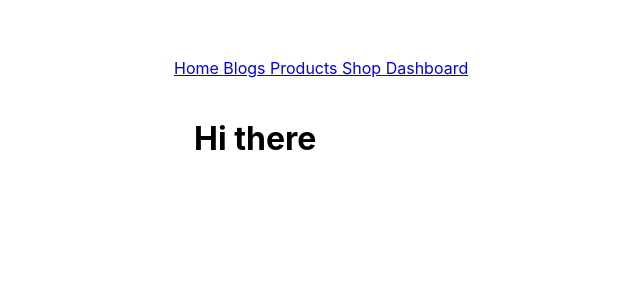
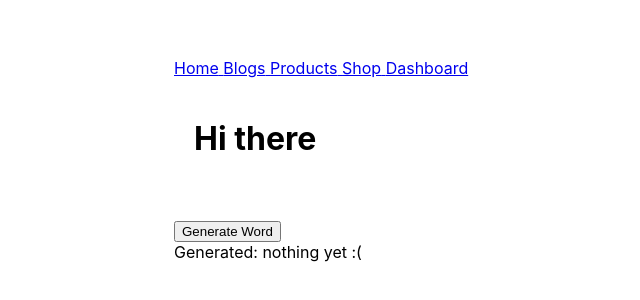
Before and after one commit to Jerga99/next-13-preview, a Next.js app: page / in a window 1280 px wide. Shown: the part 142-442 px from the top of the page, without its empty margins (66-706 px from the left). Built offline with nearby package versions, Linux system fonts and the light colour scheme.

Commit message:
Word generator

```diff
--- a/app/layout.jsx
+++ b/app/layout.jsx
@@ -1,5 +1,6 @@
 import "../styles/globals.css";
 import Navigation from "./shared/Navigation";
+import WordGenerator from "./shared/WordGenerator";
 
 export default function RootLayout({ children }) {
   return (
@@ -8,6 +9,8 @@ export default function RootLayout({ children }) {
       <body className="container">
         <Navigation />
         {children}
+        <br></br>
+        <WordGenerator />
       </body>
     </html>
   )
--- /dev/null
+++ b/app/shared/WordGenerator.jsx
@@ -0,0 +1,23 @@
+// It will not work unless...
+"use client";
+
+import { useState } from "react";
+
+const words = ["hello", "pumpkin", "cat", "car", "house", "audio", "video"];
+
+export default function WordGenerator() {
+  const [word, setWord] = useState("nothing yet :(");
+
+  const generate = () => {
+    const randomWord = words[Math.floor(Math.random() * words.length)];
+    setWord(randomWord);
+  }
+
+  return (
+    <div>
+      <button onClick={generate}>Generate Word</button>
+      {/* <br></br> */}
+      <div>Generated: { word }</div>
+    </div>
+  );
+}
```
